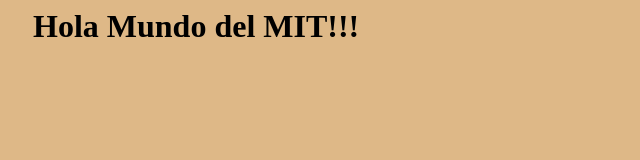
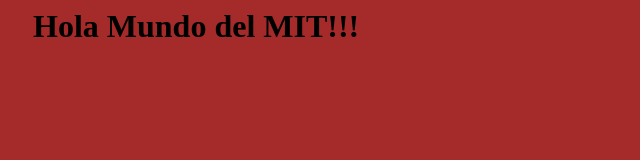
Before and after one commit to memoros77/memoros77.github.io, a plain HTML site: page index.html in a window 1280 px wide. Shown: the whole page, without its empty margins (0-640 px from the left). Drawn offline with Linux system fonts and the light colour scheme.

Commit message:
estilo body cafe

```diff
--- a/mystyles.css
+++ b/mystyles.css
@@ -1,5 +1,5 @@
 body{
-    background-color:burlywood
+    background-color:brown;
 }
 
 h1{
```
